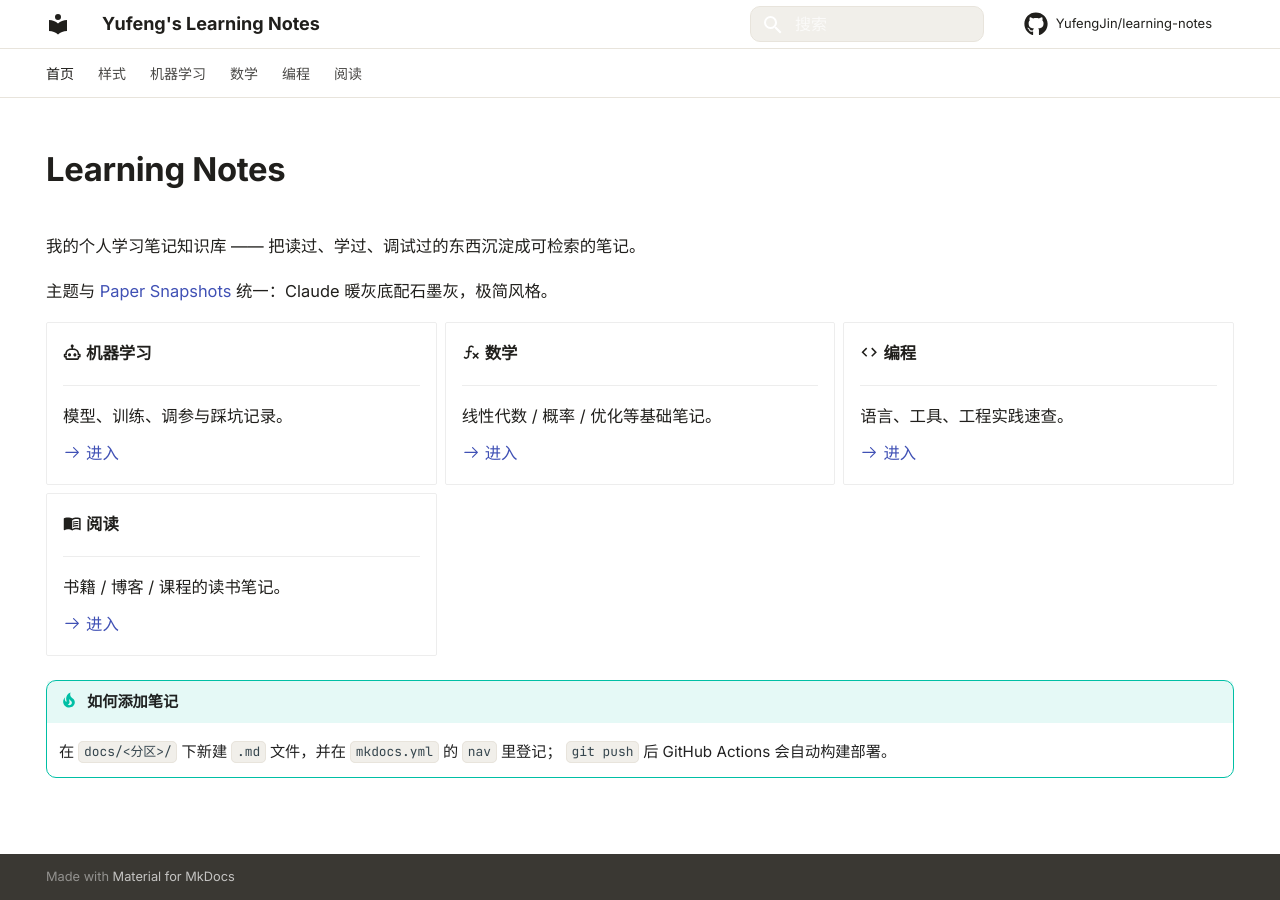
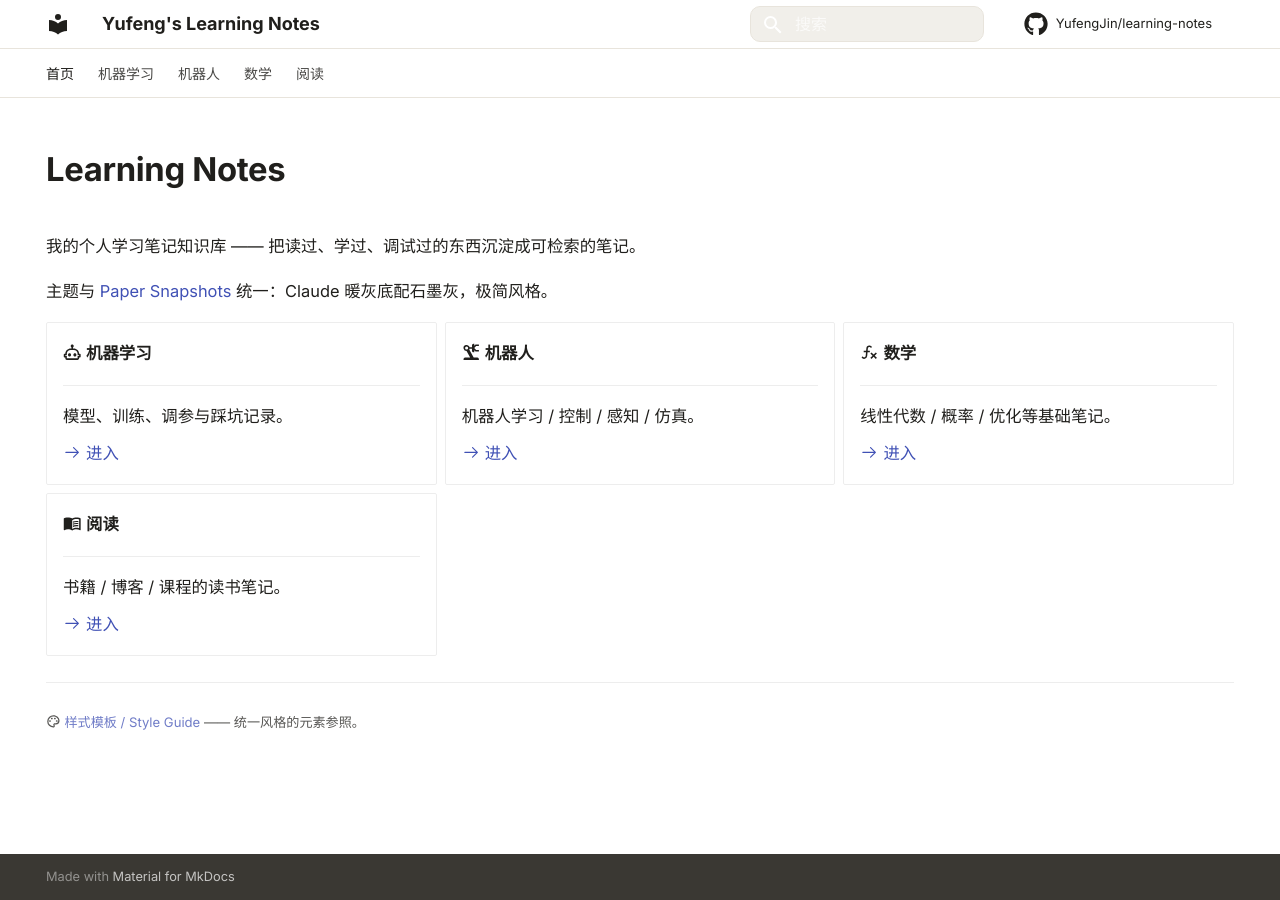
Before and after one commit to YufengJin/learning-notes, an MkDocs documentation site: the page built from docs/index.md, in a window 1280 px wide. Built offline with MkDocs 1.6.1 and Material for MkDocs 9.7.7, drawn with Linux system fonts in a browser that asks for light colours; comment, search, counter and statistics services are not loaded.

Commit message:
nav: tabs = 首页/机器学习/机器人/数学/阅读; style page -> home footer; drop 编程
- add 机器人 section, remove 编程
- move 样式 out of top nav (linked from home footer), validation allows it
- home: drop 如何添加笔记 box, update cards
- add CLAUDE.md (unified theme + asset rules)

Co-Authored-By: Claude Opus 4.8 (1M context) <noreply@anthropic.com>

```diff
--- a/docs/index.md
+++ b/docs/index.md
@@ -20,6 +20,14 @@ hide:
 
     [:octicons-arrow-right-24: 进入](ml/index.md)
 
+-   :material-robot-industrial: __机器人__
+
+    ---
+
+    机器人学习 / 控制 / 感知 / 仿真。
+
+    [:octicons-arrow-right-24: 进入](robotics/index.md)
+
 -   :material-function-variant: __数学__
 
     ---
@@ -27,14 +35,6 @@ hide:
     线性代数 / 概率 / 优化等基础笔记。
 
     [:octicons-arrow-right-24: 进入](math/index.md)
-
--   :material-code-tags: __编程__
-
-    ---
-
-    语言、工具、工程实践速查。
-
-    [:octicons-arrow-right-24: 进入](programming/index.md)
 
 -   :material-book-open-variant: __阅读__
 
@@ -46,6 +46,6 @@ hide:
 
 </div>
 
-!!! tip "如何添加笔记"
-    在 `docs/<分区>/` 下新建 `.md` 文件，并在 `mkdocs.yml` 的 `nav` 里登记；
-    `git push` 后 GitHub Actions 会自动构建部署。
+---
+
+<small>:material-palette-outline: [样式模板 / Style Guide](style/index.md) —— 统一风格的元素参照。</small>
--- a/mkdocs.yml
+++ b/mkdocs.yml
@@ -79,14 +79,17 @@ plugins:
 
 nav:
   - 首页: index.md
-  - 样式:
-      - style/index.md
   - 机器学习:
       - ml/index.md
       - 线性回归: ml/linear-regression.md
+  - 机器人:
+      - robotics/index.md
   - 数学:
       - math/index.md
-  - 编程:
-      - programming/index.md
   - 阅读:
       - reading/index.md
+  # 样式模板页(style/index.md)不进顶部 tab，仅从首页底部链接
+
+validation:
+  nav:
+    omitted_files: ignore   # 允许 style/ 不在 nav 中而不报警
```
Also changed, not shown: CLAUDE.md (added, +48 -0 lines), docs/programming/index.md (deleted, +0 -5 lines), docs/robotics/index.md (added, +5 -0 lines).
